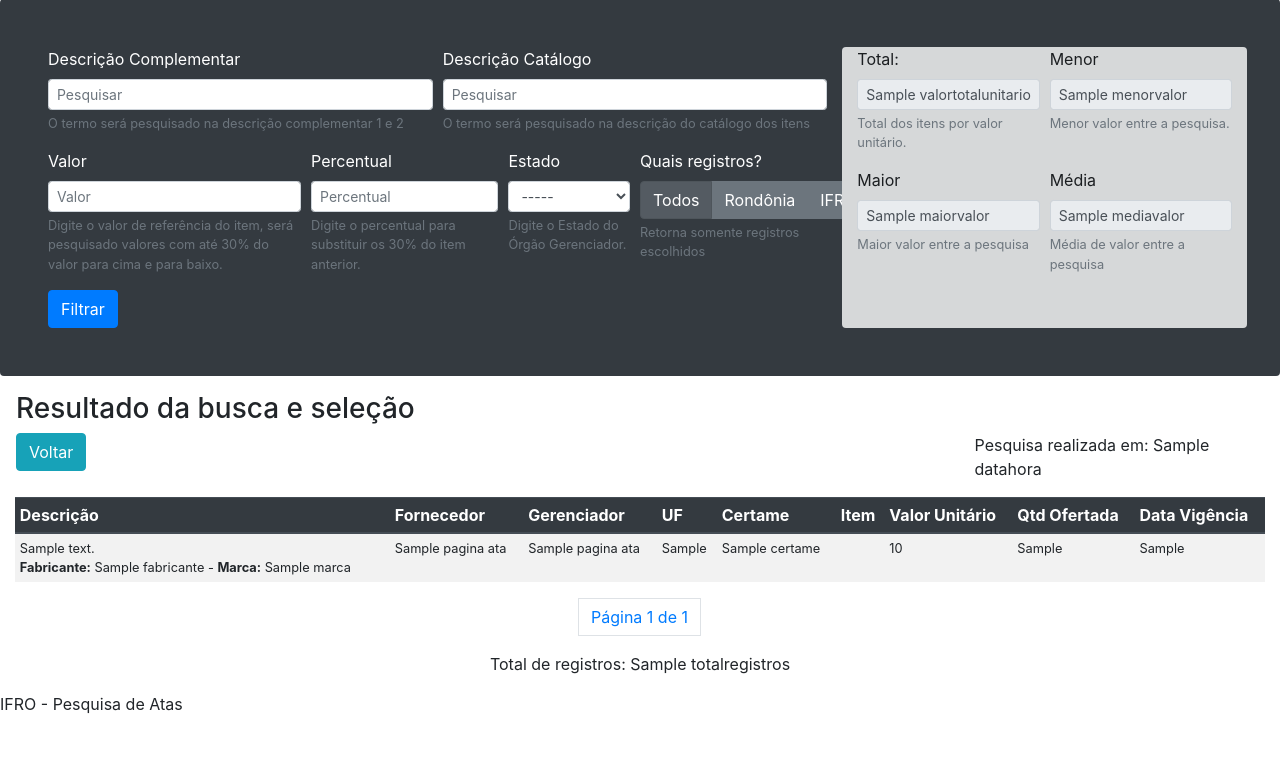
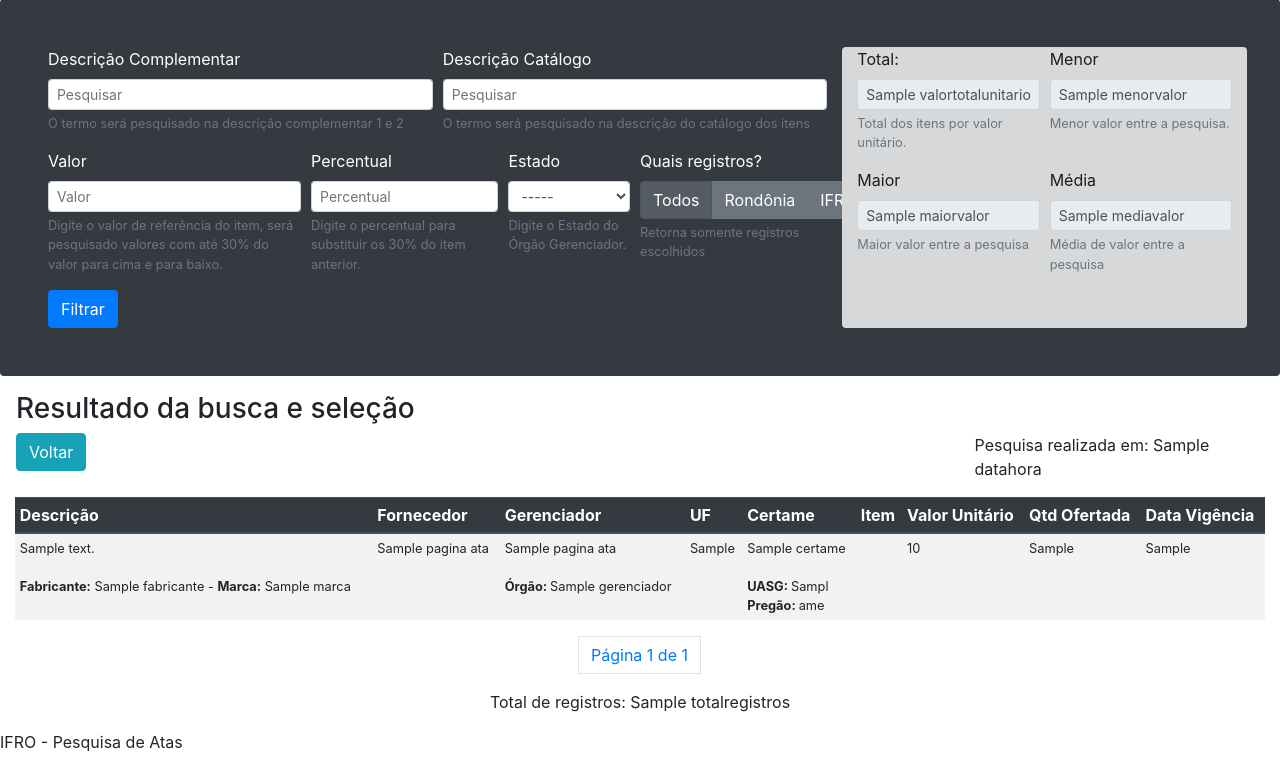
Before and after one commit to miguelzamberlan/pesquisaAtas, a Django app: template pesquisa/templates/relatorio.html in a window 1280 px wide. Shown: the part 89-859 px from the top of the page. Before the commit the page ends 803 px from the top, so only its background shows below. Run offline with Django 3.2, Linux system fonts and the light colour scheme; the template is opened without the code that fills it: most values are stand-ins (such as "Sample title", 1, 10 or a date in 2020); some libraries are stand-ins or nearby versions.

Commit message:
Melhoria nas informações do relatório

```diff
--- a/pesquisa/templates/relatorio.html
+++ b/pesquisa/templates/relatorio.html
@@ -36,11 +36,11 @@
 
 					        {% for ata in pagina_atas.object_list %}
 				            <tr class="small" >
-					            <td>{{ ata.descricao_complementar_p1 }} <br> <b>Fabricante:</b> {{ ata.fabricante }} - <b>Marca:</b> {{ ata.marca }}</td>
+					            <td>{{ ata.descricao_complementar_p1 }} <br><br> <b>Fabricante:</b> {{ ata.fabricante }} - <b>Marca:</b> {{ ata.marca }}</td>
 					            <td>{{ ata.nome_fornecedor }}</td>
-					            <td>{{ ata.gerenciador_nome }}</td>
+					            <td>{{ ata.gerenciador_nome }} <br><br> <b>Órgão: </b>{{ ata.gerenciador }}</td>
 					            <td>{{ ata.uf }}</td>
-					            <td>{{ ata.certame }}</td>
+					            <td>{{ ata.certame }} <br><br> <b>UASG: </b>{{ ata.certame|slice:"0:5" }} <br> <b>Pregão: </b>{{ ata.certame|slice:"11:17" }}</td>
 					            <td>{{ ata.item|slice:"17:24" }}</td>
 					            <td>{{ ata.valor_unitario }}</td>
 					            <td>{{ ata.qtd_ofertada }}</td>
```
